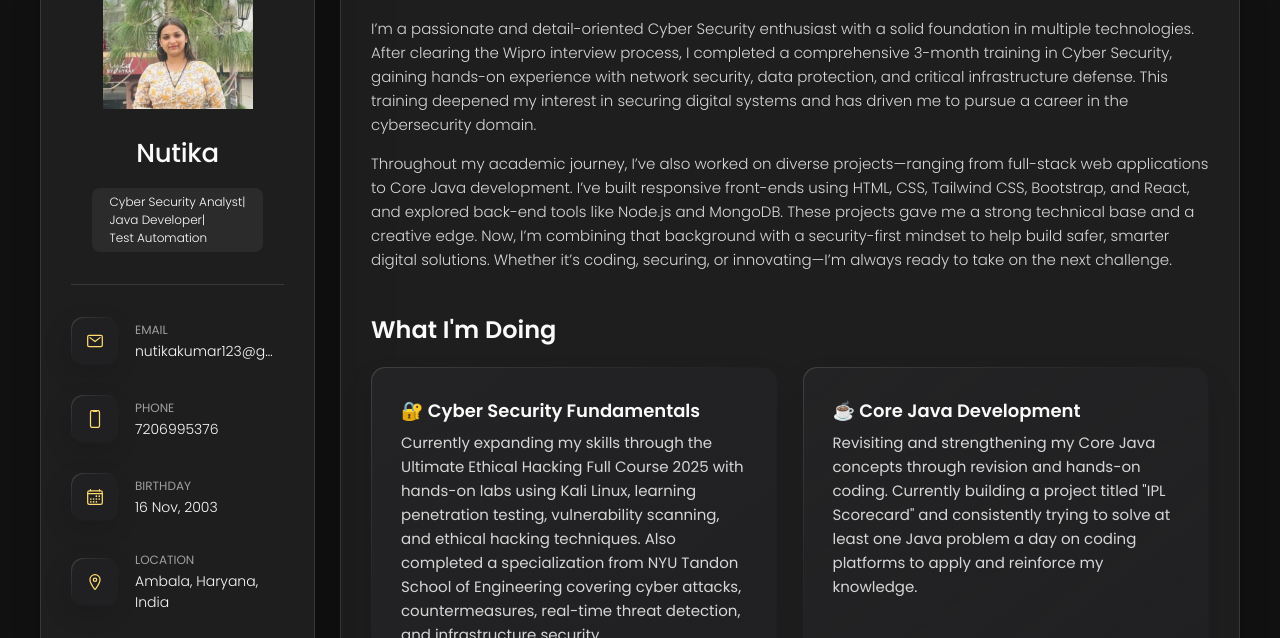
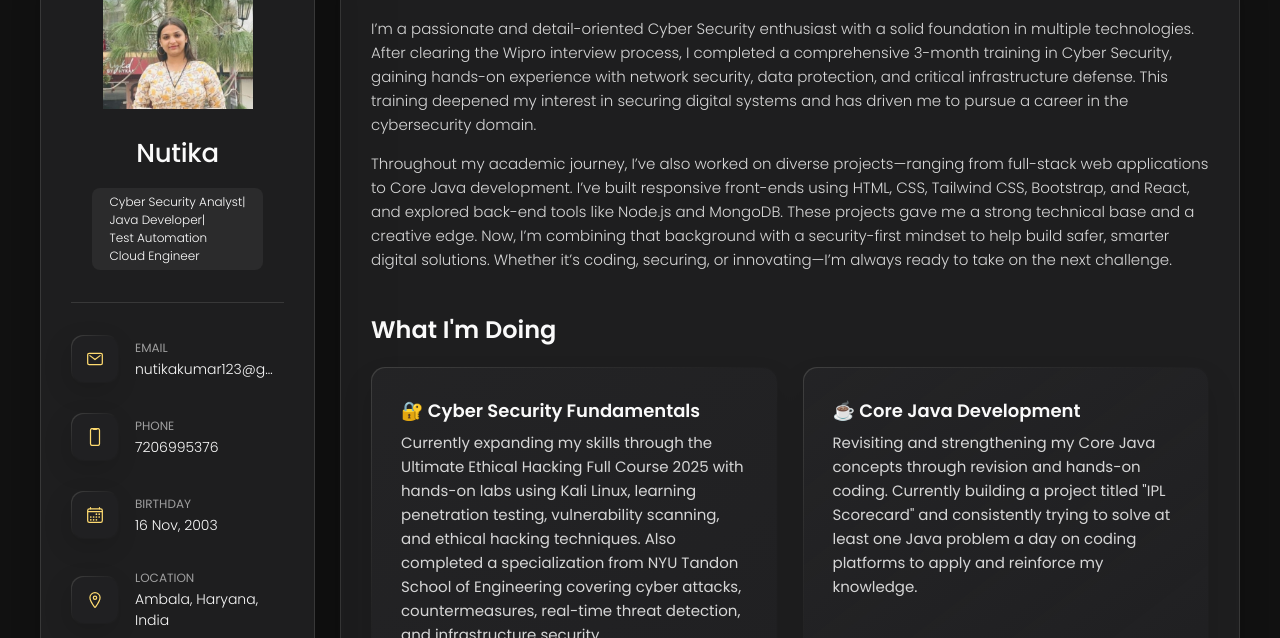
Before and after one commit to Nutika16/vCard_Portfolio, a plain HTML site: page index.html in a window 1280 px wide. Shown: the part 162-800 px from the top of the page. Drawn offline with nearby package versions, Linux system fonts and the light colour scheme.

Commit message:
index.html

```diff
--- a/index.html
+++ b/index.html
@@ -57,7 +57,8 @@
             <p class="title">
               Cyber Security Analyst|<br />
               Java Developer|<br />
-              Test Automation
+              Test Automation <br />
+              Cloud Engineer
             </p>
           </div>
 
```
